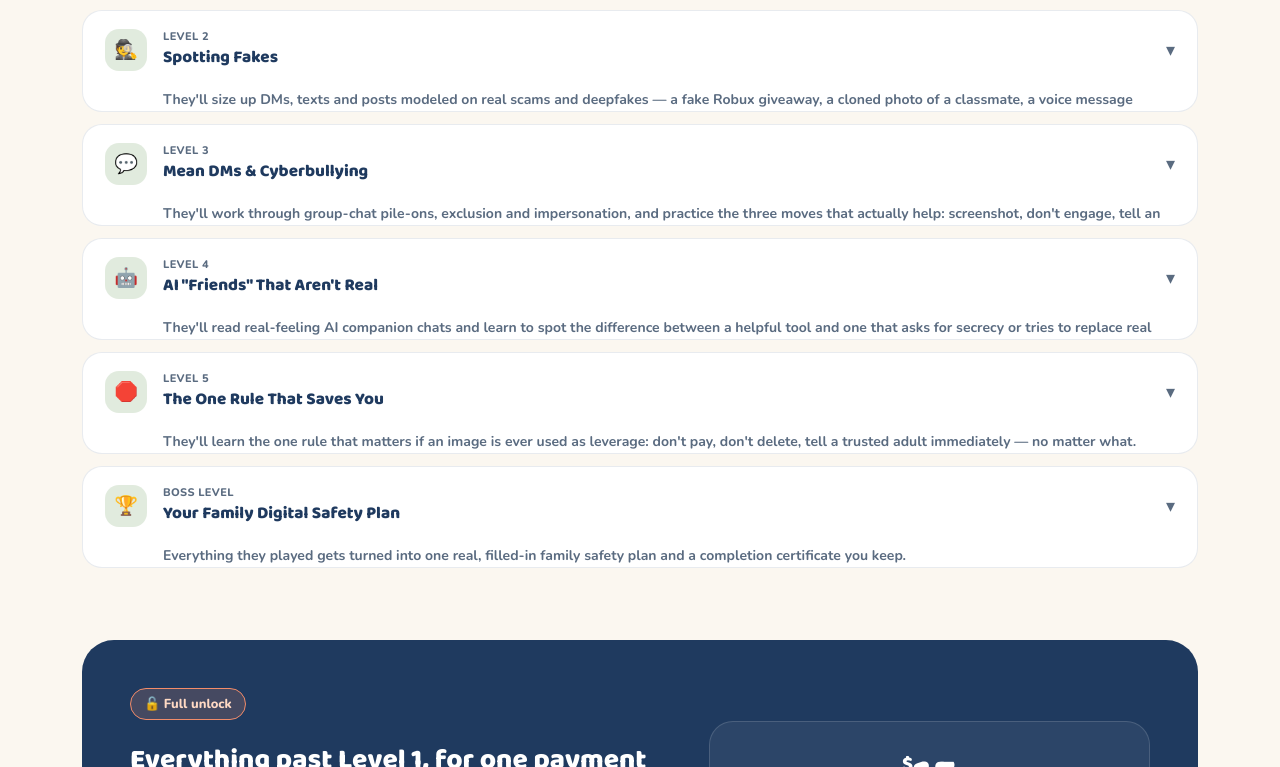
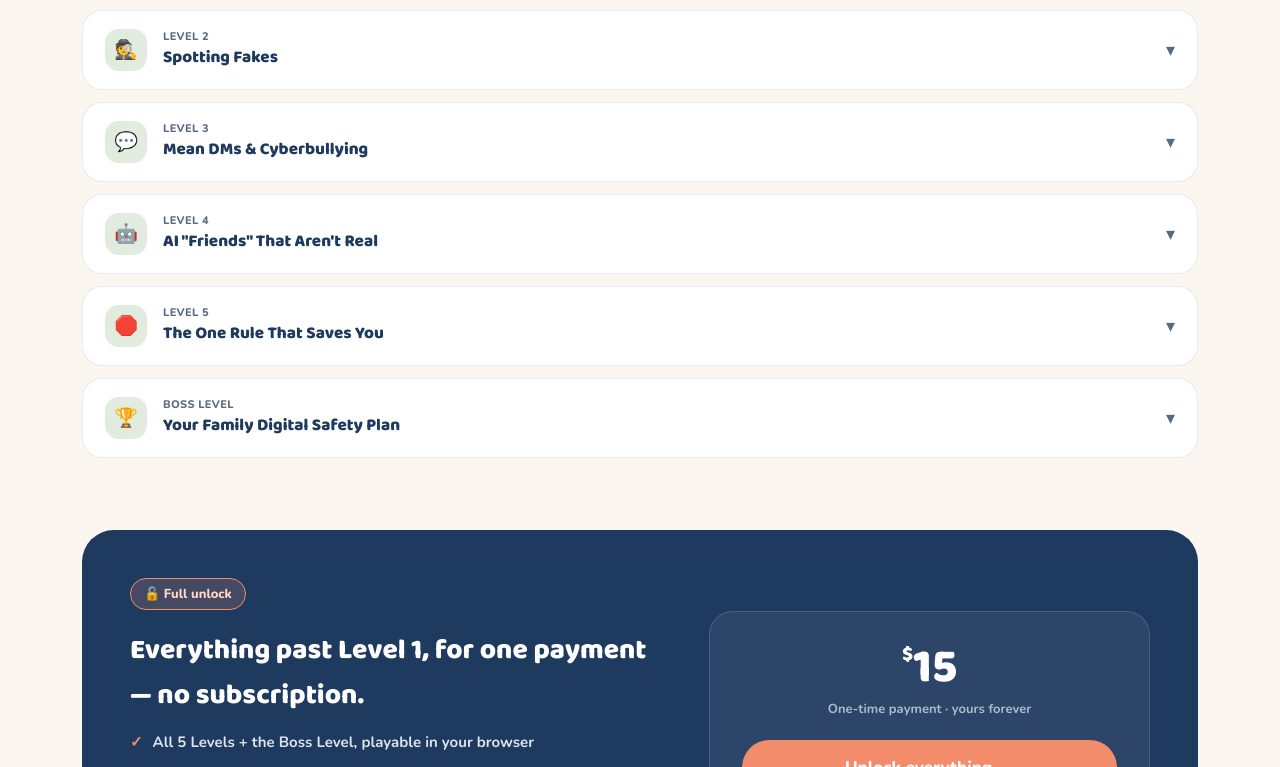
Before and after one commit to EvaseTech/Digital-Streetwise, a website: page index.html in a window 1280 px wide. Shown: the part 1776-2543 px from the top of the page. Drawn offline with nearby package versions, Linux system fonts and the light colour scheme.

Commit message:
card tweakes

```diff
--- a/index.html
+++ b/index.html
@@ -39,9 +39,10 @@
   .ds2-how-grid { display: grid; grid-template-columns: repeat(3, 1fr); gap: 20px; margin-top: 40px; }
   .ds2-trust-grid { display: grid; grid-template-columns: repeat(2, 1fr); gap: 12px; max-width: 420px; }
   .ds2-cta-row { display: flex; align-items: center; gap: 14px; flex-wrap: wrap; }
-  .ds2-curriculum-body { display: grid; grid-template-rows: 0fr; transition: grid-template-rows .35s cubic-bezier(.4,0,.2,1); }
+  .ds2-curriculum-body { display: grid; grid-template-rows: 0fr; transition: grid-template-rows .32s ease-out; }
   .ds2-curriculum-item.open .ds2-curriculum-body { grid-template-rows: 1fr; }
-  .ds2-curriculum-body > div { overflow: hidden; min-height: 0; }
+  .ds2-curriculum-body > div { overflow: hidden; min-height: 0; padding: 0 !important; }
+  .ds2-curriculum-body > div > div { padding: 0 22px 22px 80px; }
   button:not(.ds2-game-btn):not([disabled]) { transition: transform .15s ease, filter .15s ease, box-shadow .15s ease; }
   button:not(.ds2-game-btn):not([disabled]):hover { transform: scale(1.035); filter: brightness(1.07); }
   .ds2-curriculum-item.open .ds2-chevron { transform: rotate(180deg); color: var(--ds-teal-dark); }
@@ -266,7 +267,7 @@
             <span class="ds2-chevron" style="transition: transform .2s; color: var(--ds-navy-soft); font-size: 18px;">▾</span>
           </div>
           <div class="ds2-curriculum-body">
-            <div style="padding: 0 22px 22px 80px; font-size: 14px; font-weight: 700; line-height: 1.6; color: var(--ds-navy-soft);">{{ cu.detail }}</div>
+            <div><div style="font-size: 14px; font-weight: 700; line-height: 1.6; color: var(--ds-navy-soft);">{{ cu.detail }}</div></div>
           </div>
         </div>
       </sc-for>
@@ -817,7 +818,7 @@ class Component extends DCLogic {
       setTimeout(() => { this.setState({ howCard2Popped: true }); }, 160);
     } else if (s.howStep === 2) {
       this.setState({ howStep: 3, howCard3Popped: true });
-      setTimeout(() => { this.setState({ howCard3Slid: true }); }, 420);
+      setTimeout(() => { this.setState({ howCard3Slid: true }); }, 200);
       setTimeout(() => { this.setState({ howDone: true }); }, 980);
     }
   }
```
